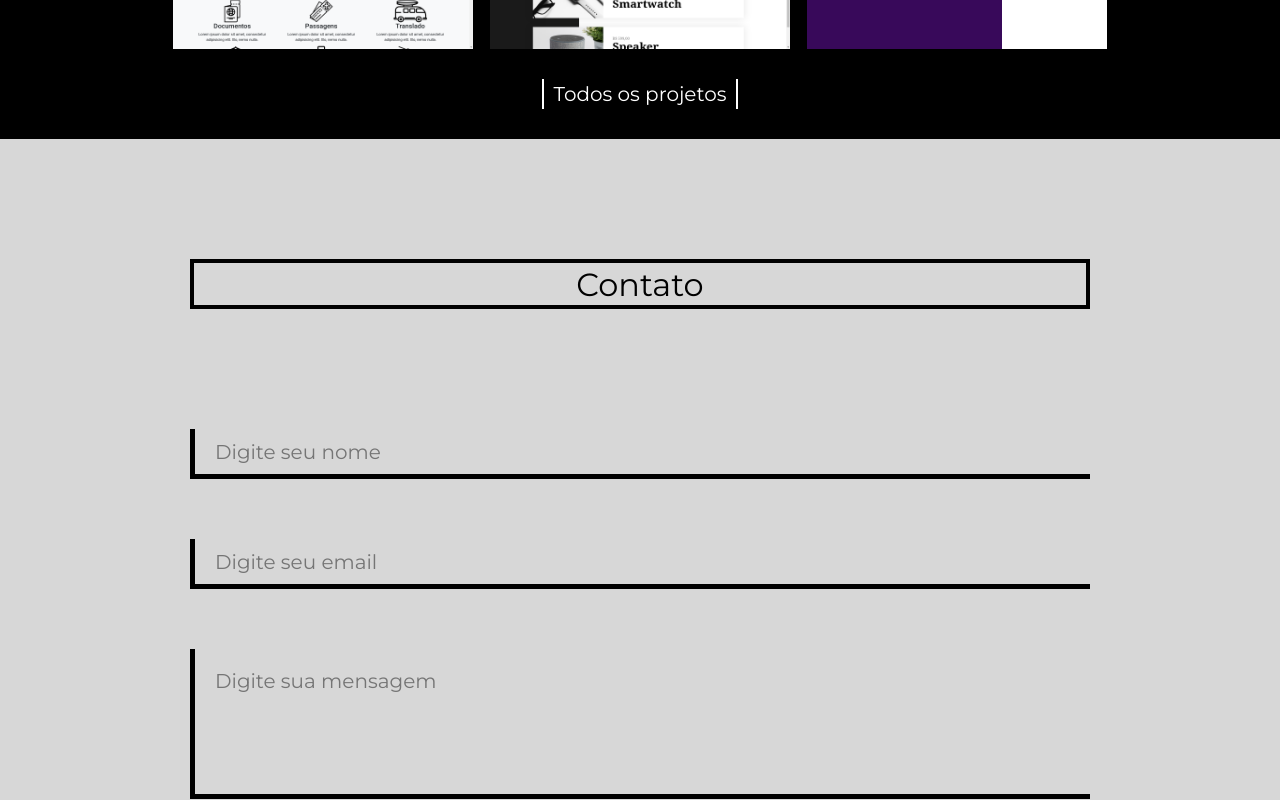
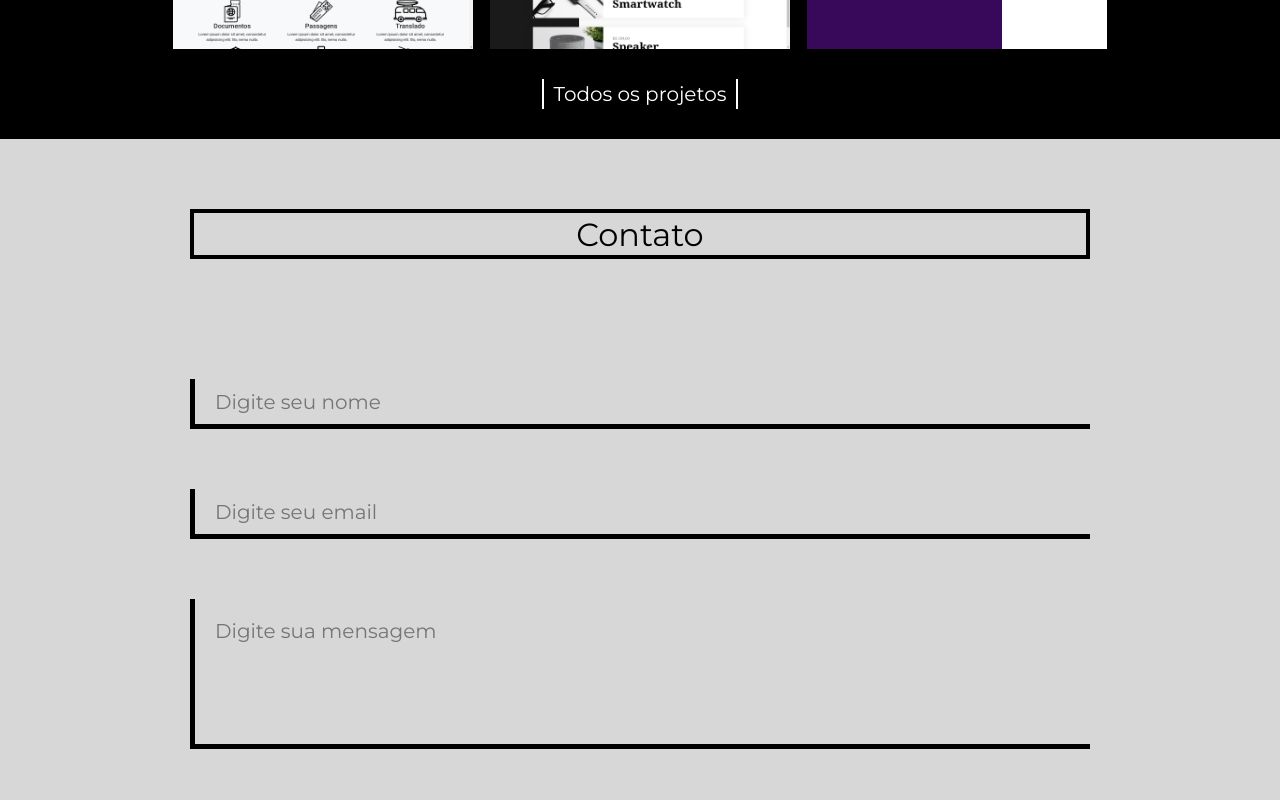
Before and after one commit to laudemirjunior/portfolio, a React (Create React App) app: page / in a window 1280 px wide. Shown: the part 3400-4200 px from the top of the page. Built offline with nearby package versions, Linux system fonts and the light colour scheme.

Commit message:
fix: margin top contact

```diff
--- a/src/components/contact/styles.js
+++ b/src/components/contact/styles.js
@@ -5,7 +5,6 @@ export const Container = styled.div`
   flex-direction: column;
   align-items: center;
   justify-content: center;
-  margin-top: 50px;
   form {
     width: 100%;
     max-width: 1500px;
```
